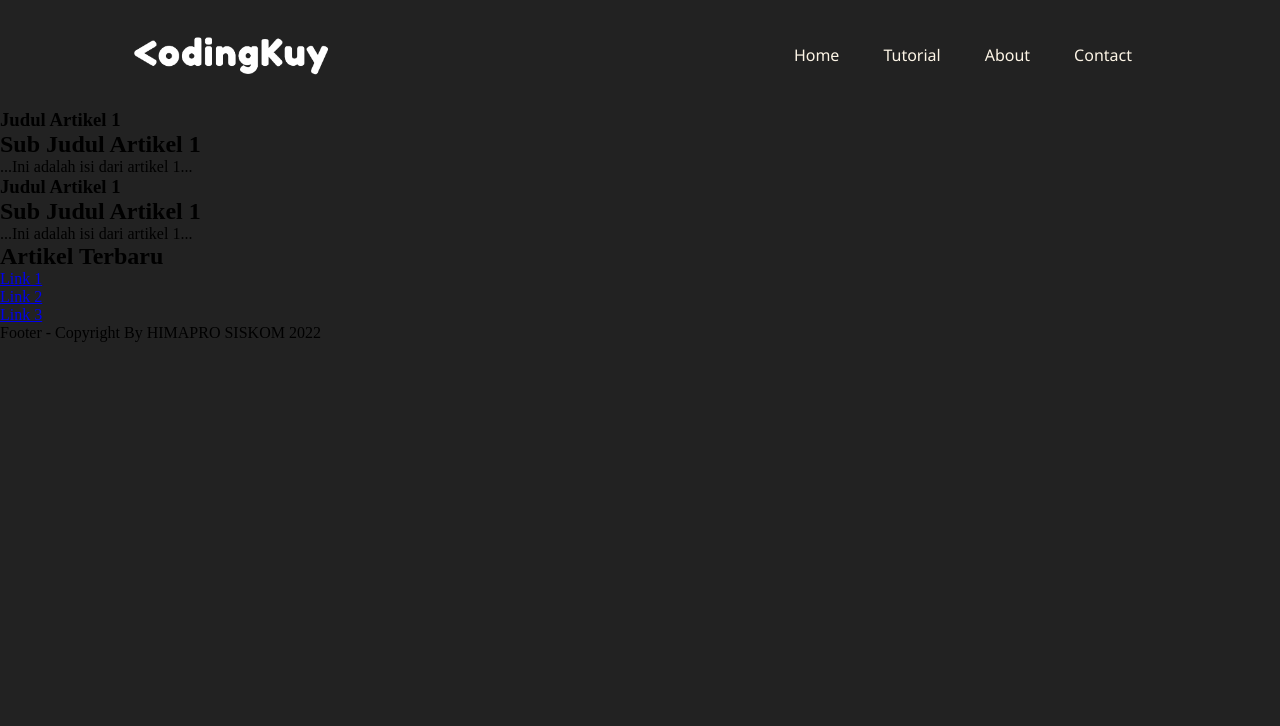
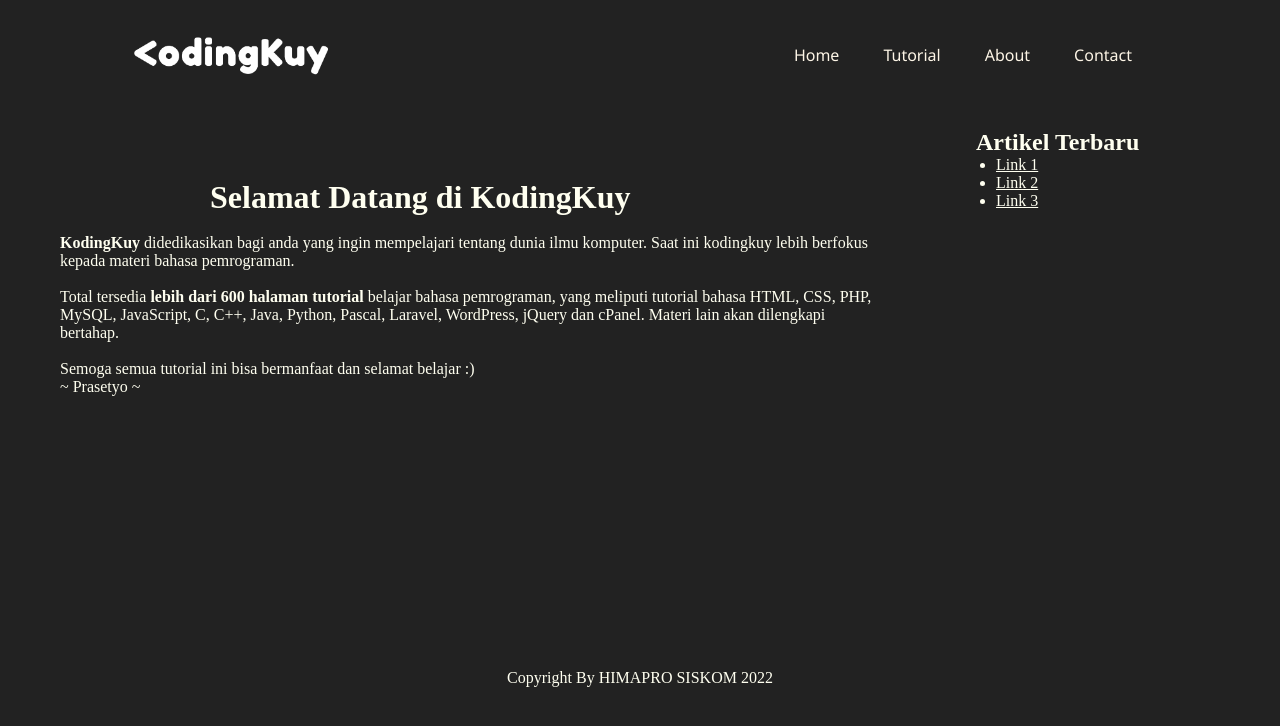
Before and after one commit to siskomsoftware/siskom-web, a plain HTML site: page index.html in a window 1280 px wide. Drawn offline with Linux system fonts and the light colour scheme.

Commit message:
Penambahan isi dan footer

```diff
--- a/index.html
+++ b/index.html
@@ -20,25 +20,23 @@
             </nav>
         </header>
 
-    <section>
-        <article>
-            <header id="head_artikel_1">
-                <h1>Judul Artikel 1</h1>
-                <h2>Sub Judul Artikel 1</h2>
-            </header>
-            <p>...Ini adalah isi dari artikel 1...</p>
-        </article>
+    <div style="display: flex;">
+        <main class="main__content">
+            <div class="text">
+                <h1 class="text_center">Selamat Datang di <strong>KodingKuy</strong></h1></br>
+                <p><strong>KodingKuy</strong> didedikasikan bagi anda yang ingin mempelajari tentang dunia ilmu komputer. Saat
+                  ini kodingkuy lebih berfokus kepada materi bahasa pemrograman.</p> </br>
+                <p>Total tersedia <b>lebih dari 600 halaman tutorial</b> belajar bahasa pemrograman, yang meliputi tutorial
+                  bahasa
+                  HTML, CSS, PHP, MySQL, JavaScript, C, C++, Java, Python, Pascal, Laravel, WordPress, jQuery dan cPanel. Materi
+                  lain akan dilengkapi bertahap.</p> </br>
+                <p>Semoga semua tutorial ini bisa bermanfaat dan selamat belajar :)<br>
+                 ~ Prasetyo ~</p>
 
-        <article>
-            <header id="head_artikel_2">
-                <h1>Judul Artikel 1</h1>
-                <h2>Sub Judul Artikel 1</h2>
-            </header>
-            <p>...Ini adalah isi dari artikel 1...</p>
-        </article>
-    </section>
+              </div>
+        </main>
 
-    <aside>
+        <aside class="sidebar">
             <h1>Artikel Terbaru</h1>
             <ul>
                 <li><a href="#">Link 1</a></li>
@@ -46,9 +44,10 @@
                 <li><a href="#">Link 3</a></li>
             </ul>
         </aside>
+    </div>
 
-    <footer>
-        <p>Footer - Copyright By HIMAPRO SISKOM 2022</p>
+    <footer class="footer">
+        <p class="copyright">Copyright By HIMAPRO SISKOM 2022<p>
     </footer>
 </body>
 </html>
--- a/style/style.css
+++ b/style/style.css
@@ -41,3 +41,56 @@
 .link__menu li a:hover {
     color: skyblue;
 }
+
+
+/*ISI DAN SIDE BAR*/
+.main__content {
+    width: 70%;
+    height: 500px;
+    padding: 20px;
+}
+
+.text_center {
+    position: relative;
+    margin-left: 150px;
+    margin-top: 50px;
+}
+
+.text {
+    color: ivory;
+    margin-left: 40px;
+}
+
+.sidebar {
+    width: 30%;
+    height: 380px;
+    padding: 20px;
+    color: ivory;
+}
+
+.sidebar li a {
+    color: ivory;
+}
+
+.sidebar h1 {
+    margin-left: 60px;
+}
+
+.sidebar ul {
+    margin-left: 80px;
+}
+
+/*FOOTER*/
+.footer {
+    width: 100%;
+    height: 100px;
+
+    display: flex;
+    justify-content: center;
+}
+
+.copyright {
+    background: none;
+    margin-top: 60px;
+    color: ivory;
+}
```
Lines whose indentation alone changed are shown as unchanged.
